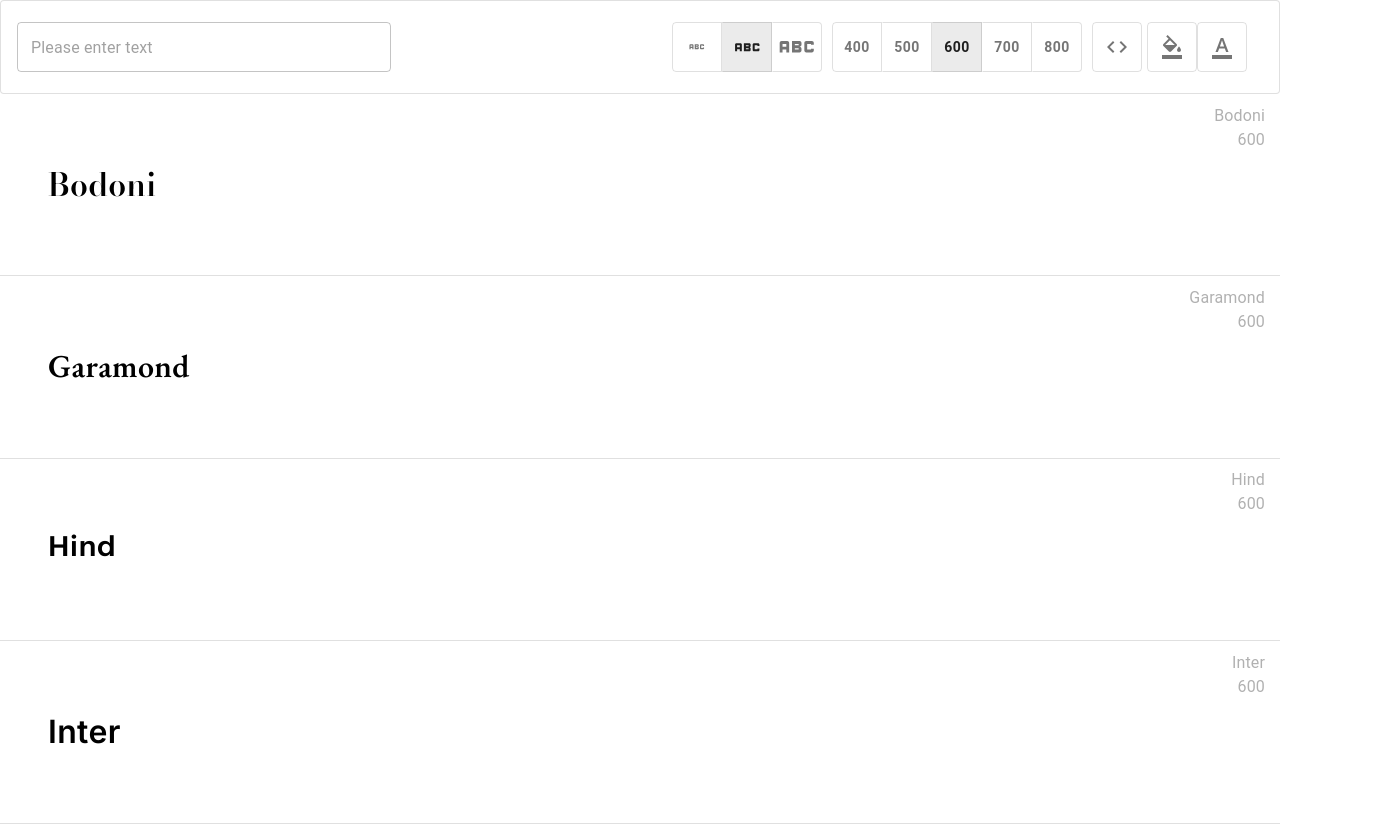
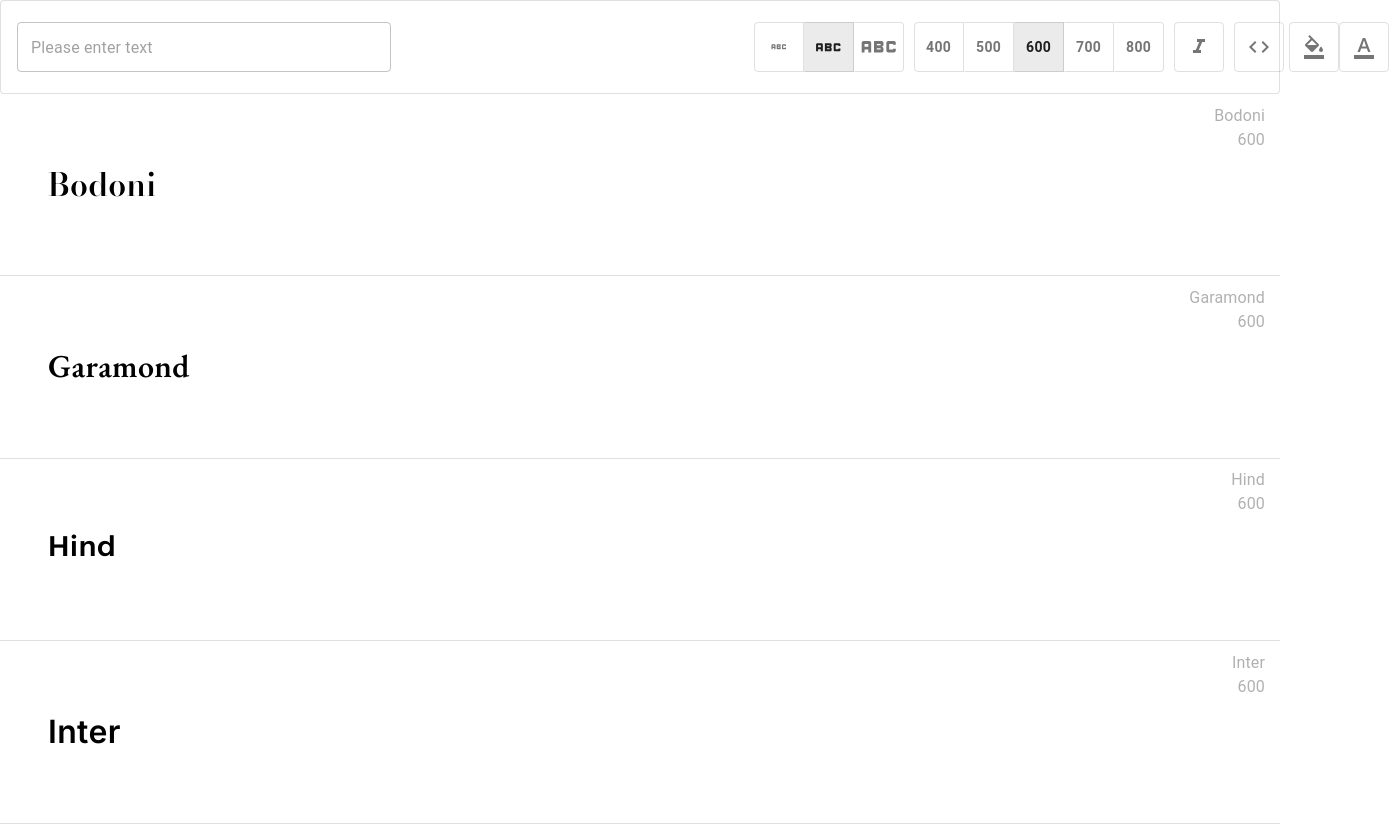
Before and after one commit to arthurfincham/font-app, a React (Create React App) app: page / in a window 1280 px wide. Shown: the whole page, 1389 px wide, since content can reach past the window. Built offline with nearby package versions, Linux system fonts and the light colour scheme.

Commit message:
add italic toggle

```diff
--- a/public/index.html
+++ b/public/index.html
@@ -9,8 +9,14 @@
     <link rel="preconnect" href="https://fonts.googleapis.com" />
     <link rel="preconnect" href="https://fonts.gstatic.com" crossorigin />
     <link href="https://fonts.googleapis.com/css2?family=Hind:wght@400;500;600;700;800&display=swap" rel="stylesheet" />
-    <link href="https://fonts.googleapis.com/css2?family=Bodoni+Moda:wght@400;500;600;700;800&display=swap" rel="stylesheet" />
-    <link href="https://fonts.googleapis.com/css2?family=EB+Garamond:wght@400;500;600;700;800&display=swap" rel="stylesheet" />
+    <link
+      href="https://fonts.googleapis.com/css2?family=Bodoni+Moda:ital,wght@0,400;0,500;0,600;0,700;0,800;1,400;1,500;1,600;1,700;1,800&display=swap"
+      rel="stylesheet"
+    />
+    <link
+      href="https://fonts.googleapis.com/css2?family=EB+Garamond:ital,wght@0,400;0,500;0,600;0,700;0,800;1,400;1,500;1,600;1,700;1,800&display=swap"
+      rel="stylesheet"
+    />
     <link href="https://fonts.googleapis.com/css2?family=Inter:wght@400;500;600;700;800&display=swap" rel="stylesheet" />
 
     <link rel="apple-touch-icon" href="%PUBLIC_URL%/logo192.png" />
--- a/src/App.js
+++ b/src/App.js
@@ -16,6 +16,8 @@ function App() {
   const [fontWeight, setFontWeight] = useState('600');
 
   const [codeDisplay, setCodeDisplay] = useState(false);
+
+  const [fontItalic, setFontItalic] = useState(false);
 
   const updatePreviewText = (e) => {
     setPreviewText(e.target.value);
@@ -68,11 +70,20 @@ function App() {
         previewText={previewText}
         codeDisplay={codeDisplay}
         setCodeDisplay={setCodeDisplay}
+        fontItalic={fontItalic}
+        setFontItalic={setFontItalic}
       />
       <main>
         <ThemeProvider theme={colorTheme}>
           <GlobalStyles />
-          <PreviewTable fontSize={fontSize} codeDisplay={codeDisplay} previewText={previewText} fontWeight={fontWeight} sx={{ height: '100%' }} />
+          <PreviewTable
+            fontSize={fontSize}
+            fontItalic={fontItalic}
+            codeDisplay={codeDisplay}
+            previewText={previewText}
+            fontWeight={fontWeight}
+            sx={{ height: '100%' }}
+          />
         </ThemeProvider>
       </main>
     </>
--- a/src/components/Navbar.js
+++ b/src/components/Navbar.js
@@ -5,6 +5,7 @@ import FontWeight from './toggles/FontWeight';
 import TextColor from './toggles/TextColor';
 import BodyColor from './toggles/BodyColor';
 import FontSize from './toggles/FontSize';
+import FontItalic from './toggles/FontItalic';
 import CodeSnippet from './toggles/CodeSnippet';
 
 export default function Navbar({
@@ -21,6 +22,8 @@ export default function Navbar({
   fontSize,
   codeDisplay,
   setCodeDisplay,
+  fontItalic,
+  setFontItalic,
 }) {
   return (
     <Box sx={{ flexGrow: 1 }}>
@@ -49,12 +52,13 @@ export default function Navbar({
             width: {
               xs: '100%',
               md: 'auto',
-              lg: 'auto',
+              lg: '40%',
             },
           }}
         >
           <FontSize fontSize={fontSize} setFontSize={setFontSize} />
           <FontWeight fontWeight={fontWeight} setFontWeight={setFontWeight} />
+          <FontItalic fontItalic={fontItalic} setFontItalic={setFontItalic} />
           <CodeSnippet codeDisplay={codeDisplay} setCodeDisplay={setCodeDisplay} />
           <BodyColor setBodyColor={setBodyColor} bodyColor={bodyColor} />
           <TextColor setTextColor={setTextColor} textColor={textColor} />
--- a/src/components/PreviewRow.js
+++ b/src/components/PreviewRow.js
@@ -3,13 +3,15 @@ import TableRow from '@mui/material/TableRow';
 import { Typography } from '@mui/material';
 import CodeBlock from './CodeBlock';
 
-export default function PreviewRow({ font, transform, fontName, previewText, fontWeight, fontSize, codeDisplay, htmlTag }) {
+export default function PreviewRow({ font, transform, fontName, previewText, fontWeight, fontSize, codeDisplay, htmlTag, fontItalic }) {
+  const italicFont = fontItalic ? 'italic' : 'normal';
   const styling = {
     fontFamily: font,
     fontSize: `${fontSize}em`,
     fontWeight: fontWeight,
     whiteSpace: 'nowrap',
     transform: transform,
+    fontStyle: italicFont,
   };
 
   const fontInfo = (
--- a/src/components/PreviewTable.js
+++ b/src/components/PreviewTable.js
@@ -3,7 +3,7 @@ import Table from '@mui/material/Table';
 import TableContainer from '@mui/material/TableContainer';
 import { render } from '@testing-library/react';
 
-export default function PreviewTable({ fontSize, previewText, fontWeight, codeDisplay }) {
+export default function PreviewTable({ fontSize, previewText, fontWeight, codeDisplay, fontItalic }) {
   const htmlBodoni = (font) => {
     return `<link href='https://fonts.googleapis.com/css2?family=${font}:wght@400;500;600;700;800&display=swap' rel='stylesheet' />`;
   };
@@ -18,6 +18,7 @@ export default function PreviewTable({ fontSize, previewText, fontWeight, codeDi
           font={'Bodoni Moda'}
           fontName={'Bodoni'}
           htmlTag={htmlBodoni}
+          fontItalic={fontItalic}
           previewText={previewText}
           transform={null}
         />
@@ -28,6 +29,7 @@ export default function PreviewTable({ fontSize, previewText, fontWeight, codeDi
           font={'EB Garamond'}
           fontName={'Garamond'}
           htmlTag={htmlBodoni}
+          fontItalic={fontItalic}
           previewText={previewText}
           transform={null}
         />
--- /dev/null
+++ b/src/components/toggles/FontItalic.js
@@ -0,0 +1,24 @@
+import ToggleButton from '@mui/material/ToggleButton';
+import ToggleButtonGroup from '@mui/material/ToggleButtonGroup';
+import { styled } from '@mui/system';
+import FormatItalicIcon from '@mui/icons-material/FormatItalic';
+
+export default function FontItalic({ fontItalic, setFontItalic }) {
+  const StyledToggleButtonGroup = styled(ToggleButtonGroup)(({ theme }) => ({
+    '& .MuiToggleButtonGroup-grouped': {
+      margin: '5px 0px ',
+    },
+  }));
+
+  const handleToggle = (event, newStyle) => {
+    setFontItalic(newStyle);
+  };
+
+  return (
+    <StyledToggleButtonGroup size="small" value={false} exclusive onChange={handleToggle} aria-label="code snippet">
+      <ToggleButton value={!fontItalic} aria-label="left aligned">
+        <FormatItalicIcon size="1.5em" />
+      </ToggleButton>
+    </StyledToggleButtonGroup>
+  );
+}
```
